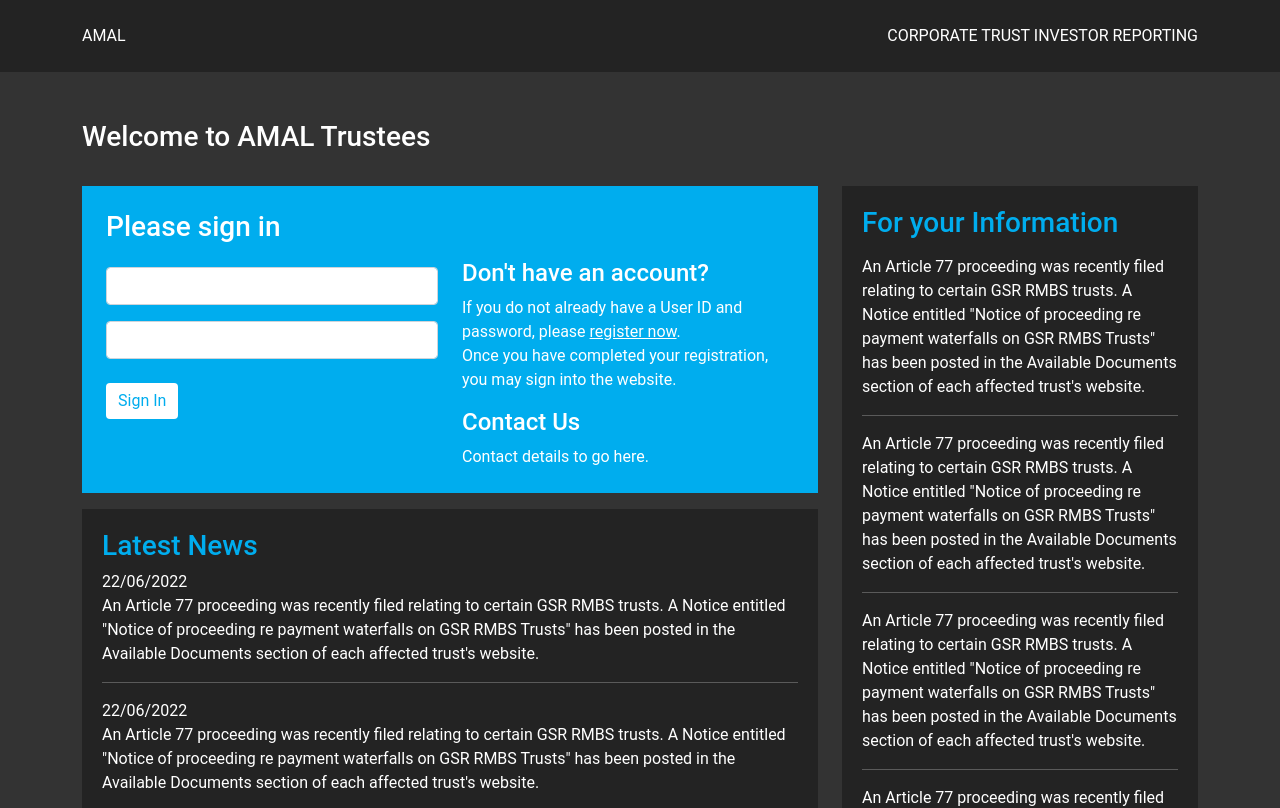
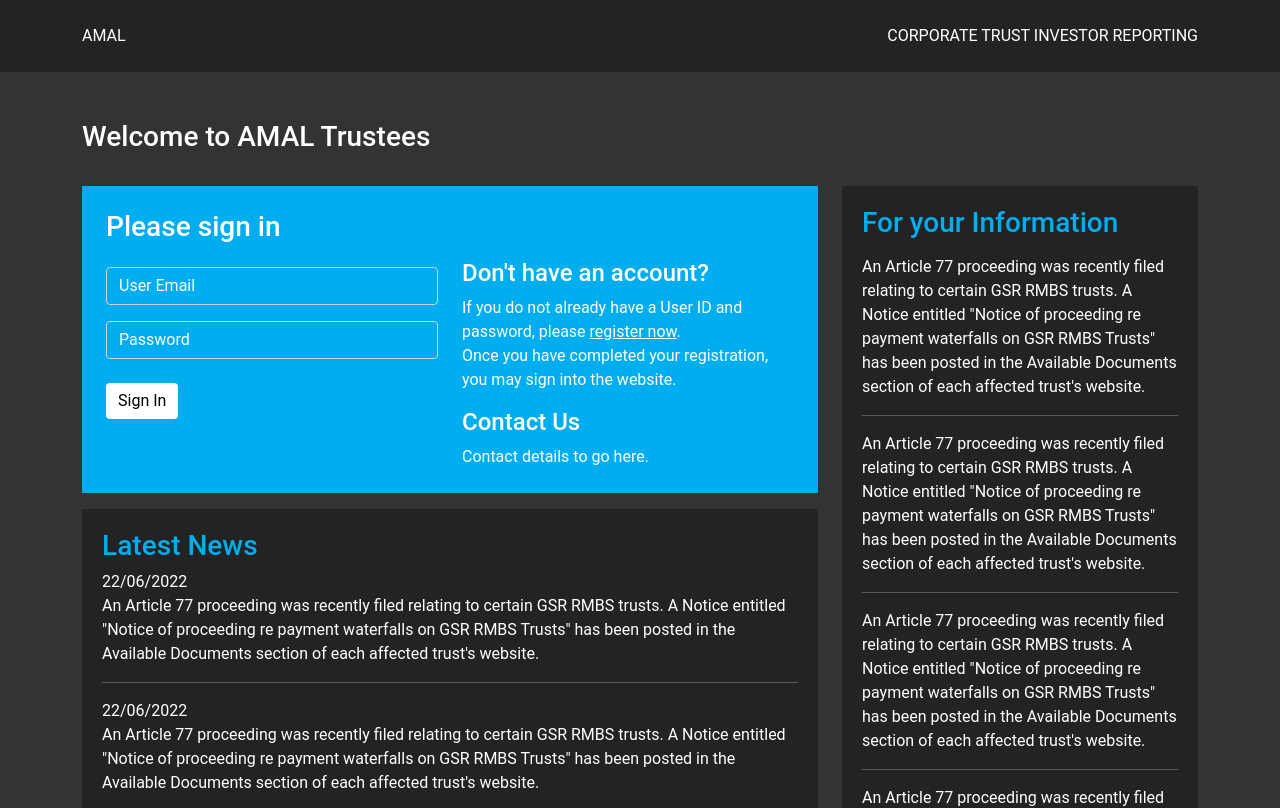
Before and after one commit to ikbalrazu/investmentportal-frontend, a React (Create React App) app: page / in a window 1280 px wide. Shown: the top 808 px of the page. Built offline with nearby package versions, Linux system fonts and the light colour scheme; no server answers.

Commit message:
adding login bug and design button changes

```diff
--- a/src/Component/Login.js
+++ b/src/Component/Login.js
@@ -1,10 +1,13 @@
-import React, {useEffect,useState} from "react";
+import React, { useEffect, useState } from "react";
 import Footer from "../Sheard/Footer";
 import LoginTopHeader from "../Sheard/LoginTopHeader";
 import Menu from "../Sheard/Menu";
 import { useNavigate } from "react-router-dom";
 import { Base64 } from "js-base64";
 import axios from "axios";
+
+// Styling Extranal css
+import "./registration.css";
 
 const Login = () => {
   const registration = useNavigate();
@@ -42,7 +45,7 @@
           // console.log(userdata[i]?.Password)
           //console.log(DecodePass);
           if (userdata[i]?.Email === email && DecodePass === password) {
-            if(userdata[i].UserStatus === "Approved"){
+            if (userdata[i].UserStatus === "Approved") {
               localStorage.setItem(
                 "userinfo",
                 JSON.stringify({
@@ -56,14 +59,15 @@
               // message.success("Successfully login!");
               console.log("Successfully login!");
               registration("/home");
-            }else if(userdata[i].UserStatus === "Pending"){
+            } else if (userdata[i].UserStatus === "Pending") {
               //message.success("Your request is pending...");
               console.log("Your request is pending...");
-            }else{
+            } else {
               //message.success("Please ask an admin to grant permission to this app.");
-              console.log("Please ask an admin to grant permission to this app.");
+              console.log(
+                "Please ask an admin to grant permission to this app."
+              );
             }
-
           } else {
             setAlertmsg("");
             // setAlertmsg(<Alert message="Incorrect Email and Password" type="warning" showIcon closable />)
@@ -75,14 +79,13 @@
     } else {
       // console.log("Server problem. User not found try after sometimes");
       // setAlertmsg("Server problem. User not found try after sometimes");
-   //   message.success("Server problem. User not found try after sometimes!");
+      //   message.success("Server problem. User not found try after sometimes!");
     }
   };
 
   const ForgotPassword = () => {
     forgotpassword("/forgotpassword");
   };
-
 
   useEffect(() => {
     const userInfo = JSON.parse(localStorage.getItem("userinfo"));
@@ -94,8 +97,7 @@
 
   return (
     <div>
-
-<LoginTopHeader></LoginTopHeader>
+      <LoginTopHeader></LoginTopHeader>
       <div className="container">
         <div className=" row ">
           <h3 className="text-white text-start mt-5">
@@ -119,16 +121,18 @@
                   <form>
                     <div class="form-group mt-2">
                       <input
+                        style={{ backgroundColor: "#00ADEE", color: "white" }}
                         type="text"
                         class="form-control"
                         id="username"
                         aria-describedby="username"
-                        placeholder="User Email "
+                        placeholder="User Email"
                         onChange={(e) => setEmail(e.target.value)}
                       />
                     </div>
                     <div class="form-group mt-3">
                       <input
+                        style={{ backgroundColor: "#00ADEE", color: "white" }}
                         type="password"
                         class="form-control"
                         id="password"
@@ -140,10 +144,11 @@
 
                     <div class="form-group mt-3">
                       <button
-                        style={{ float: "left", color: "#00ADEE" }}
+                        //  style={{ float: "left", color: "#00ADEE" }}
                         type="button"
-                        className="btn btn-primary bg-white mt-2 border-0"
+                        className="btn btn-primary mt-2 border-0"
                         onClick={userLogin}
+                        id="registetionbutton"
                       >
                         Sign In
                       </button>
@@ -164,7 +169,10 @@
 
                   <div>
                     If you do not already have a User ID and password, please{" "}
-                    <a onClick={() => registration("/registration")} className="text-white">
+                    <a
+                      onClick={() => registration("/register")}
+                      className="text-white"
+                    >
                       register now
                     </a>
                     .
--- a/src/Component/Registration.js
+++ b/src/Component/Registration.js
@@ -227,9 +227,10 @@
 
                   <div class="form-group mt-3">
                     <button
-                      style={{ float: "left", color: "#00ADEE" }}
+                   //   style={{ float: "left", color: "#00ADEE" }}
                       type="button"
-                      className="btn btn-primary bg-white mt-2 border-0"
+                      className="btn btn-primary  mt-2 border-0"
+                      id='registetionbutton'
                     >
                       Submit
                     </button>
--- a/src/Component/registration.css
+++ b/src/Component/registration.css
@@ -1,3 +1,15 @@
 input::placeholder {
     color: white !important;
   }
+
+
+
+#registetionbutton {
+    background-color: white;
+    color: black;
+  }
+
+#registetionbutton:hover{
+    background-color: black ;
+    color: white;
+}
```
